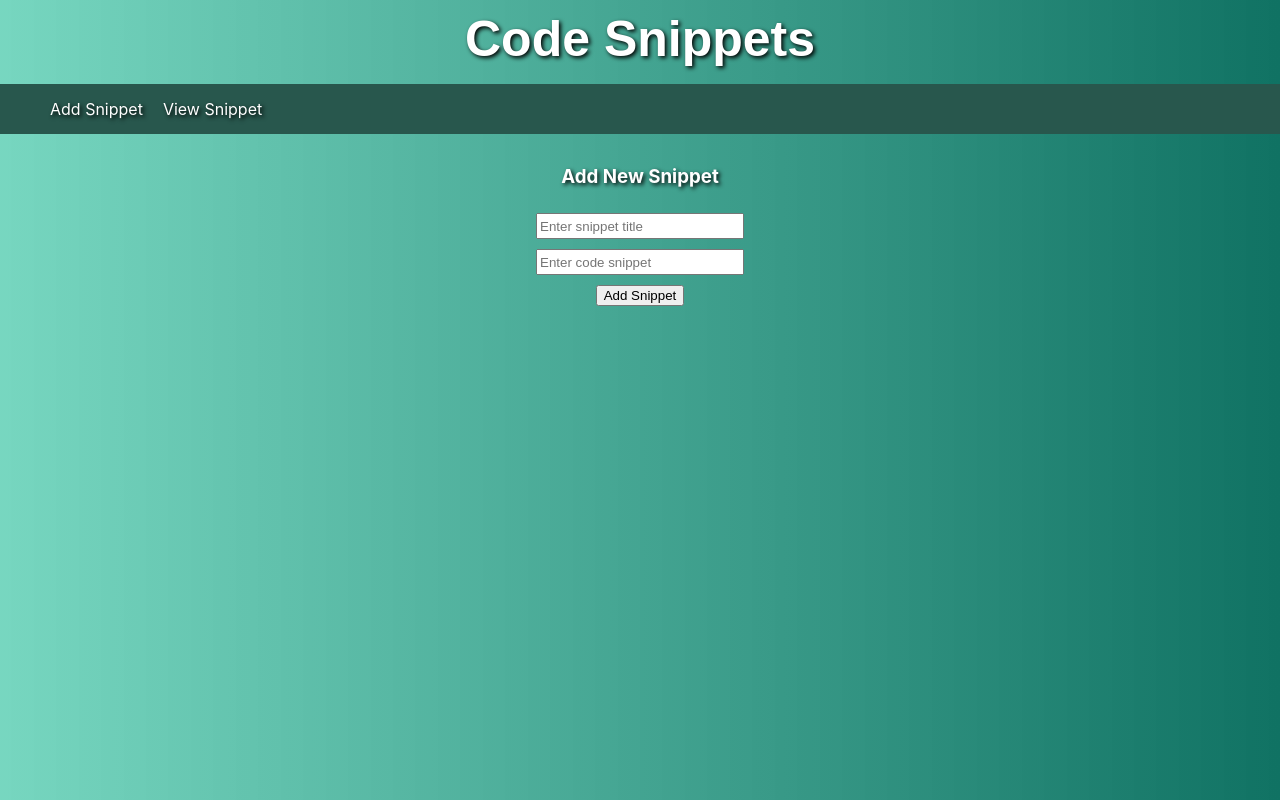
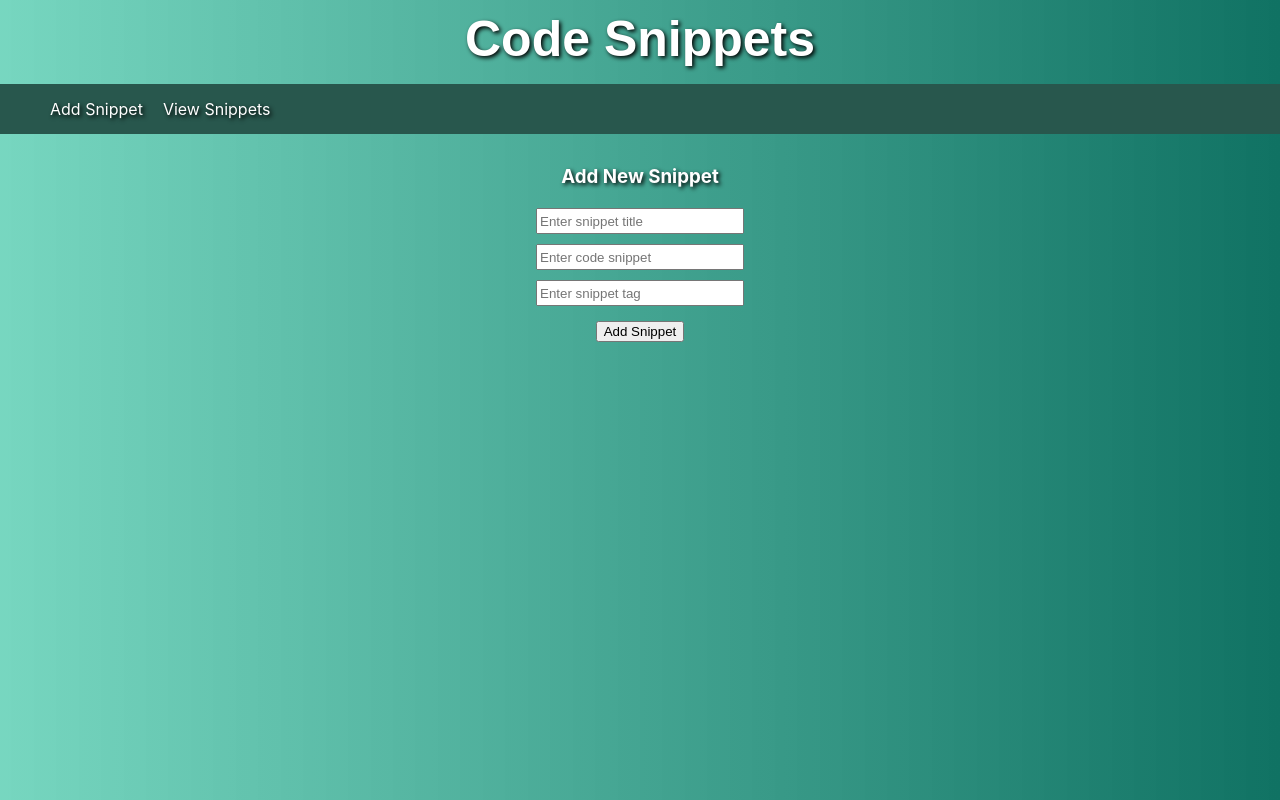
Before and after one commit to Umreen24/code_snippet_organizer, a React (Create React App) app in the folder client/: page / in a window 1280 px wide. Shown: the top 800 px of the page. Built offline with nearby package versions, Linux system fonts and the light colour scheme.

Commit message:
able to view snippet with tag

```diff
--- a/client/src/components/AddSnippet.js
+++ b/client/src/components/AddSnippet.js
@@ -5,12 +5,13 @@ import '../styles.css';
 
 function AddSnippet() {
 
-    const [snippet, setSnippet] = useState({title: '', description: ''})
+    const [snippet, setSnippet] = useState({title: '', description: '', tag: ''})
 
     const handleAddSnippet = () => {
         axios.post('http://localhost:3001/snippets', {
             title: snippet.title,
-            description: snippet.description
+            description: snippet.description,
+            tag: snippet.tag
         }).then(response => {
             console.log(response.data)
         })
@@ -26,8 +27,9 @@ function AddSnippet() {
     return(
         <div className='add-snip'>
             <h3 className='snip-list'>Add New Snippet</h3>
-            <input className='snip-title' type='text' name='title' placeholder='Enter snippet title' onChange={(e) => handleTextChange(e)}/>
+            <input className='snip-description' type='text' name='title' placeholder='Enter snippet title' onChange={(e) => handleTextChange(e)}/>
             <input className='snip-description' type='text' name='description' placeholder='Enter code snippet' onChange={(e) => handleTextChange(e)}/>
+            <input className='snip-description' type='text' name='tag' placeholder='Enter snippet tag' onChange={(e) => handleTextChange(e)}/>
             <button onClick={() => handleAddSnippet()}>Add Snippet</button>
         </div>
     )
--- a/client/src/components/Menu.js
+++ b/client/src/components/Menu.js
@@ -6,7 +6,7 @@ function Menu() {
     return(
         <ul className='menu'>
             <li><NavLink to="/">Add Snippet</NavLink></li>
-            <li><NavLink to="/snippets">View Snippet</NavLink></li>
+            <li><NavLink to="/snippets">View Snippets</NavLink></li>
         </ul>
     )
 }
--- a/client/src/components/ViewSnippets.js
+++ b/client/src/components/ViewSnippets.js
@@ -25,6 +25,7 @@ function ViewSnippets(props) {
                     return <div className='snips' key={snip._id}>
                                 <h3>{snip.title}</h3>
                                 <span>{snip.description}</span>
+                                <span className='tag'>{snip.tag}</span>
                             </div>
                     })}
                 </div>
--- a/client/src/styles.css
+++ b/client/src/styles.css
@@ -62,6 +62,10 @@ body {
     text-align: center;
 }
 
+.tag {
+    margin: 18px !important;
+}
+
 .add-snip {
     display: flex;
     flex-direction: column;
@@ -73,12 +77,12 @@ body {
 .snip-title {
     width: 200px;
     height: 20px;
-    margin: 10px;
 }
 
 .snip-description {
     width: 200px;
     height: 20px;
+    margin: 5px;
 }
 
 button {
```
Also changed, not shown: 2 other files (tests, documents, lock files or other folders).
